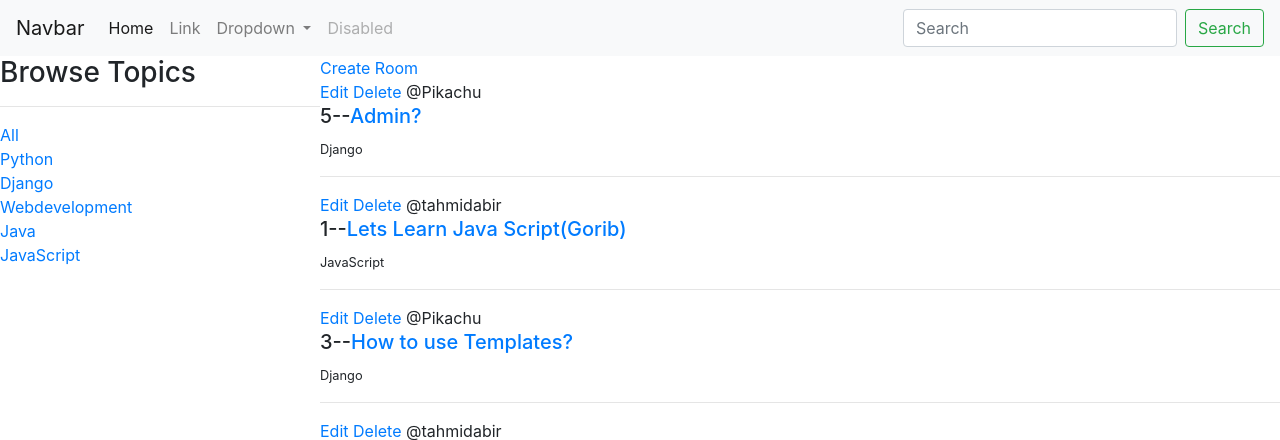
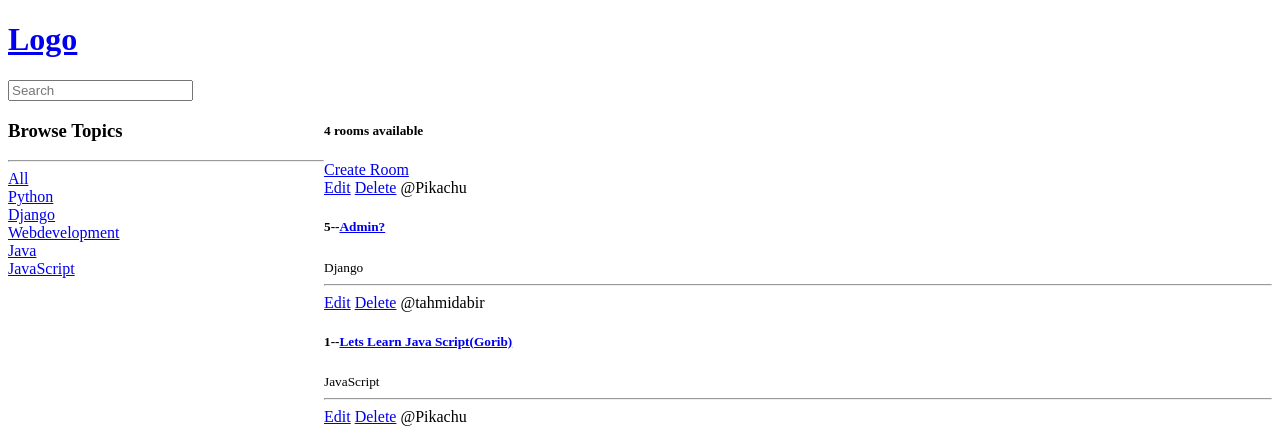
Before and after one commit to tahmidabir/studybud, a Django app: page / in a window 1280 px wide. Shown: the top 440 px of the page. Run offline with Django 4.2, Linux system fonts and the light colour scheme; data comes from the database, SQL or seed files in the repository; both versions use the stored data as it was after the commit.

Commit message:
added search bar

```diff
--- a/base/templates/base/home.html
+++ b/base/templates/base/home.html
@@ -28,6 +28,7 @@
     </div>
 
     <div>
+        <h5>{{room_count}} rooms available</h5>
     <a href="{%url 'create-room'%}">Create Room</a>
     <div>
         {% for room in rooms%}
--- a/base/views.py
+++ b/base/views.py
@@ -1,16 +1,22 @@
 from django.shortcuts import render,redirect
+from django.db.models import Q #make search easier
 from .models import Room,Topic
-from .forms import RoomForm
+from .forms import RoomForm #create form
 
 def home(request):
     q = request.GET.get('q') if request.GET.get('q')!=None else ''
 
 
-    rooms=Room.objects.filter(topic__name__icontains=q)
+    rooms = Room.objects.filter(
+        Q(topic__name__icontains=q) |
+        Q(name__icontains=q) |
+        Q(description__icontains=q)
+        )
 
     topics = Topic.objects.all()
+    room_count = rooms.count()
 
-    context={'rooms':rooms,'topics':topics}
+    context={'rooms':rooms,'topics':topics,'room_count':room_count}
     return render(request,'base/home.html',context)
 
 
--- a/templates/navbar.html
+++ b/templates/navbar.html
@@ -1,56 +1,9 @@
-<!doctype html>
-<html lang="en">
-  <head>
-    <!-- Required meta tags -->
-    <meta charset="utf-8">
-    <meta name="viewport" content="width=device-width, initial-scale=1, shrink-to-fit=no">
+<a href="/">
+  <h1>Logo</h1>
 
-    <!-- Bootstrap CSS -->
-    <link rel="stylesheet" href="https://cdn.jsdelivr.net/npm/bootstrap@4.4.1/dist/css/bootstrap.min.css" integrity="sha384-Vkoo8x4CGsO3+Hhxv8T/Q5PaXtkKtu6ug5TOeNV6gBiFeWPGFN9MuhOf23Q9Ifjh" crossorigin="anonymous">
+</a>
 
+ <form method="GET" action="{% url 'home' %}">
 
-  </head>
-  <body>
-    <nav class="navbar navbar-expand-lg navbar-light bg-light">
-  <a class="navbar-brand" href="#">Navbar</a>
-  <button class="navbar-toggler" type="button" data-toggle="collapse" data-target="#navbarSupportedContent" aria-controls="navbarSupportedContent" aria-expanded="false" aria-label="Toggle navigation">
-    <span class="navbar-toggler-icon"></span>
-  </button>
-
-  <div class="collapse navbar-collapse" id="navbarSupportedContent">
-    <ul class="navbar-nav mr-auto">
-      <li class="nav-item active">
-        <a class="nav-link" href="#">Home <span class="sr-only">(current)</span></a>
-      </li>
-      <li class="nav-item">
-        <a class="nav-link" href="#">Link</a>
-      </li>
-      <li class="nav-item dropdown">
-        <a class="nav-link dropdown-toggle" href="#" id="navbarDropdown" role="button" data-toggle="dropdown" aria-haspopup="true" aria-expanded="false">
-          Dropdown
-        </a>
-        <div class="dropdown-menu" aria-labelledby="navbarDropdown">
-          <a class="dropdown-item" href="#">Action</a>
-          <a class="dropdown-item" href="#">Another action</a>
-          <div class="dropdown-divider"></div>
-          <a class="dropdown-item" href="#">Something else here</a>
-        </div>
-      </li>
-      <li class="nav-item">
-        <a class="nav-link disabled" href="#">Disabled</a>
-      </li>
-    </ul>
-    <form class="form-inline my-2 my-lg-0">
-      <input class="form-control mr-sm-2" type="search" placeholder="Search" aria-label="Search">
-      <button class="btn btn-outline-success my-2 my-sm-0" type="submit">Search</button>
-    </form>
-  </div>
-</nav>
-
-    <!-- Optional JavaScript -->
-    <!-- jQuery first, then Popper.js, then Bootstrap JS -->
-    <script src="https://code.jquery.com/jquery-3.4.1.slim.min.js" integrity="sha384-J6qa4849blE2+poT4WnyKhv5vZF5SrPo0iEjwBvKU7imGFAV0wwj1yYfoRSJoZ+n" crossorigin="anonymous"></script>
-    <script src="https://cdn.jsdelivr.net/npm/popper.js@1.16.0/dist/umd/popper.min.js" integrity="sha384-Q6E9RHvbIyZFJoft+2mJbHaEWldlvI9IOYy5n3zV9zzTtmI3UksdQRVvoxMfooAo" crossorigin="anonymous"></script>
-    <script src="https://cdn.jsdelivr.net/npm/bootstrap@4.4.1/dist/js/bootstrap.min.js" integrity="sha384-wfSDF2E50Y2D1uUdj0O3uMBJnjuUD4Ih7YwaYd1iqfktj0Uod8GCExl3Og8ifwB6" crossorigin="anonymous"></script>
-  </body>
-</html>
+      <input type="text" name="q" placeholder="Search" />
+ </form>
```
Also changed, not shown: db.sqlite3.
